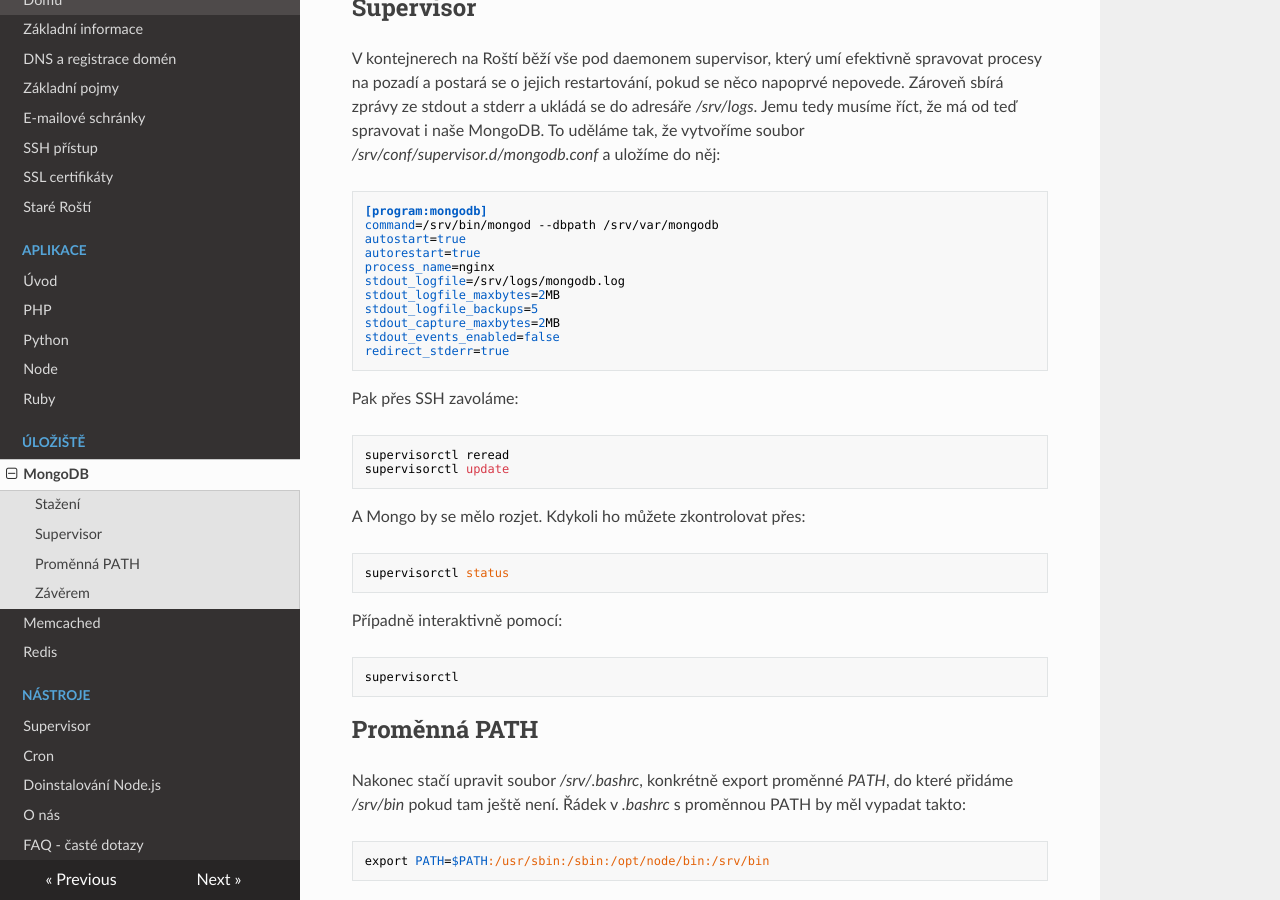
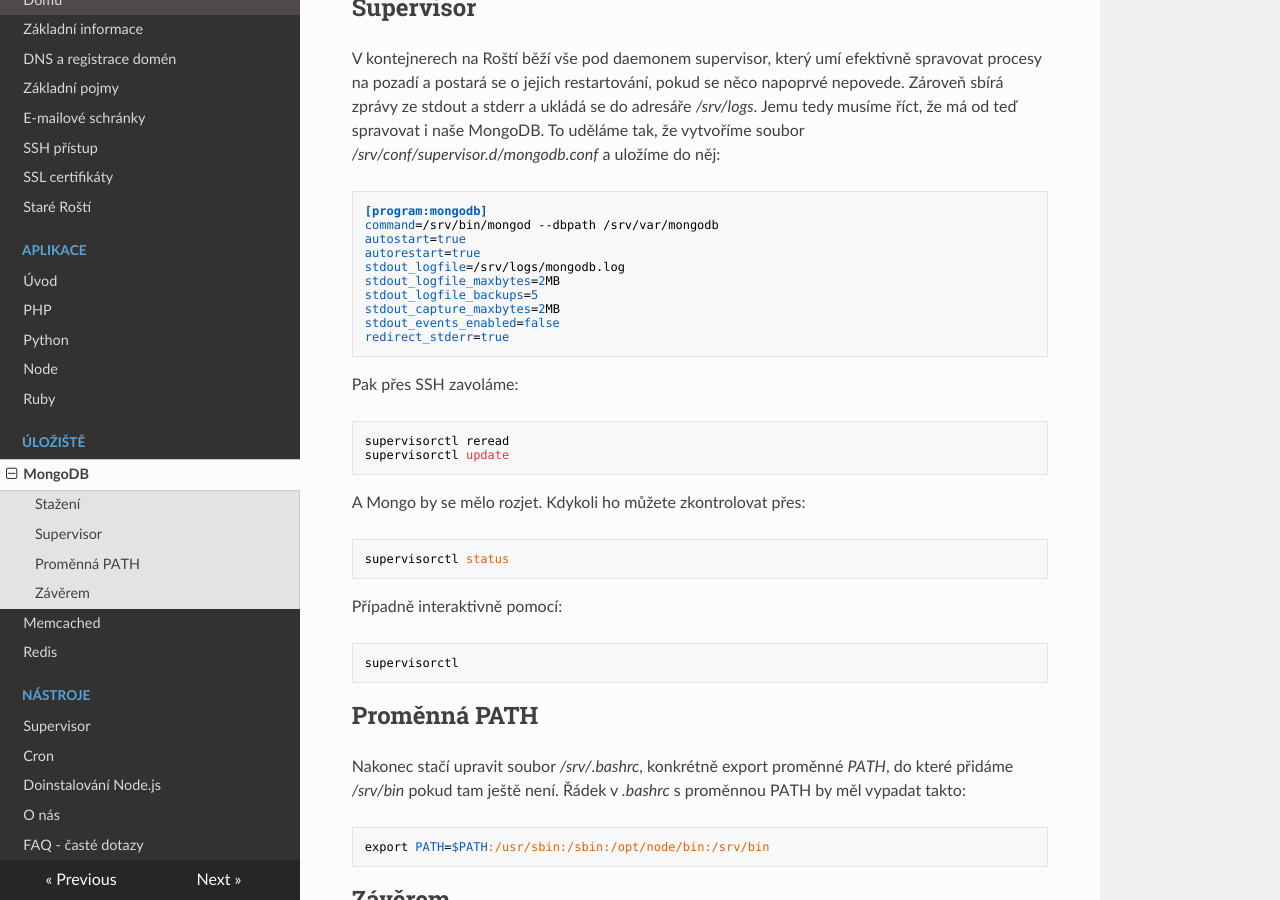
Before and after one commit to rosti-cz/rosti-docs, an MkDocs documentation site: the page built from docs/storages/mongo.md, in a window 1280 px wide and 900 px high, scrolled down 945 px. Built offline with MkDocs 1.6.1, drawn with Linux system fonts in a browser that asks for light colours; nearby versions of some CDN libraries; old or Windows-style settings are respelled for this version of MkDocs.

Commit message:
Fix mongo doc

```diff
--- a/docs/storages/mongo.md
+++ b/docs/storages/mongo.md
@@ -29,7 +29,6 @@ V kontejnerech na Roští běží vše pod daemonem supervisor, který umí efek
     command=/srv/bin/mongod --dbpath /srv/var/mongodb
     autostart=true
     autorestart=true
-    process_name=nginx
     stdout_logfile=/srv/logs/mongodb.log
     stdout_logfile_maxbytes=2MB
     stdout_logfile_backups=5
```
